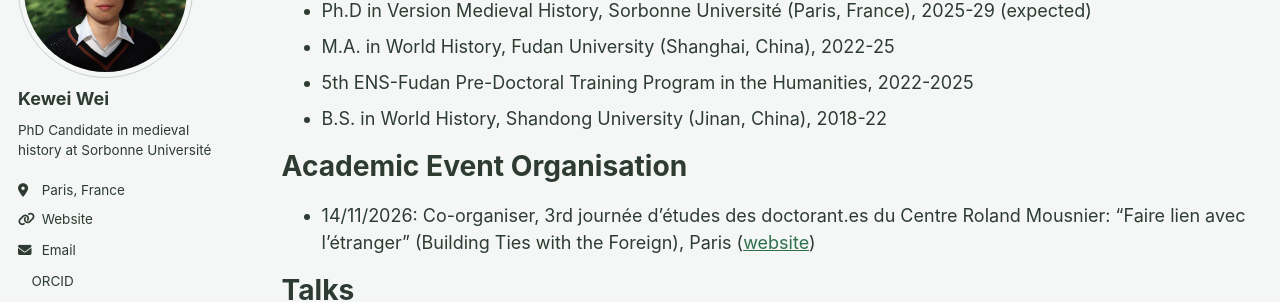
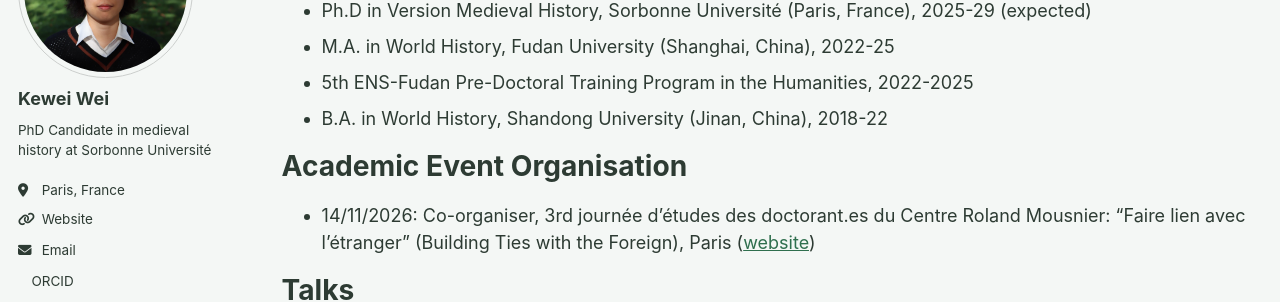
Before and after one commit to kewei-w/kewei-w.github.io, a Jekyll site: the page built from _pages/cv.md, in a window 1280 px wide and 987 px high. Shown: the part 198-500 px from the top of the window. Built offline with Jekyll 4.4.1, drawn with Linux system fonts in a browser that asks for light colours; a script bundle is joined from its source files by our own code; a style sheet for code colours, icons or effects is not loaded.

Commit message:
Change degree from B.S. to B.A. in CV

```diff
--- a/_pages/cv.md
+++ b/_pages/cv.md
@@ -14,7 +14,7 @@ Education
 * Ph.D in Version Medieval History, Sorbonne Université (Paris, France), 2025-29 (expected)
 * M.A. in World History, Fudan University (Shanghai, China), 2022-25
 * 5th ENS-Fudan Pre-Doctoral Training Program in the Humanities, 2022-2025
-* B.S. in World History, Shandong University (Jinan, China), 2018-22
+* B.A. in World History, Shandong University (Jinan, China), 2018-22
 
 Academic Event Organisation
 ======
```
